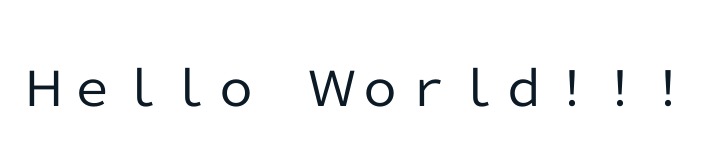
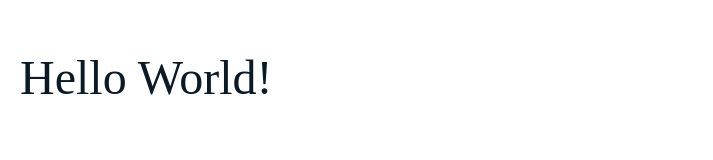
Before and after one commit to 15HashBrown/Azure_HelloWorld, a plain HTML site: page index.html in a window 1280 px wide. Shown: the whole page, without its empty margins (0-713 px from the left). Drawn offline with Linux system fonts and the light colour scheme.

Commit message:
Update index.html

```diff
--- a/index.html
+++ b/index.html
@@ -7,6 +7,6 @@
 
 <body>
 <p align="center">&nbsp;</p>
-<p><span style="color: #0c1a26; font-size: 36pt;">&nbsp;Ｈｅｌｌｏ　Ｗｏｒｌｄ！！！</span><br></p>
+<p><span style="color: #0c1a26; font-size: 36pt;">&nbsp;Hello World!</span><br></p>
 </body>
 </html>
```
